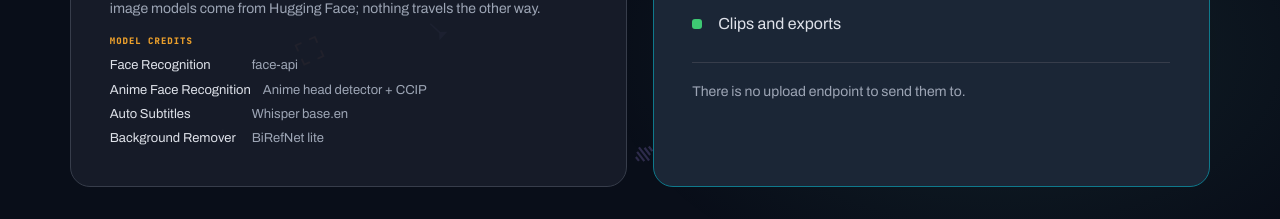
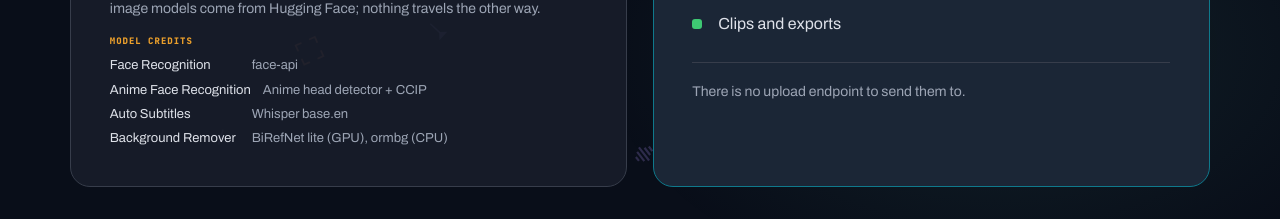
Before and after one commit to raevor/Cutweave-Lab, a Next.js app: page /privacy in a window 1280 px wide. Shown: the part 1580-1799 px from the top of the page. Built offline with nearby package versions, Linux system fonts and the light colour scheme.

Commit message:
fix: run background removal on the CPU with a model that fits in memory

```diff
--- a/src/app/lab/[tool]/background-remover-workspace.tsx
+++ b/src/app/lab/[tool]/background-remover-workspace.tsx
@@ -24,7 +24,7 @@ const MAX_FILE_BYTES = 50 * 1024 * 1024;
 /** Larger photos are scaled to this budget so the matte and export stay within browser memory. */
 const MAX_PIXELS = 24_000_000;
 const ACCEPTED_IMAGES = "image/png,image/jpeg,image/webp,.png,.jpg,.jpeg,.webp";
-const MODEL_SIZE: Record<RemoverEngine, string> = { gpu: "about 115 MB", cpu: "about 225 MB" };
+const MODEL_SIZE: Record<RemoverEngine, string> = { gpu: "about 115 MB", cpu: "about 45 MB" };
 
 function formatBytes(bytes: number) {
   if (bytes < 1024 * 1024) return `${Math.max(1, Math.round(bytes / 1024))} KB`;
--- a/src/i18n/messages/en.ts
+++ b/src/i18n/messages/en.ts
@@ -131,7 +131,7 @@ privacy: {
         { tool: "Face Recognition", model: "face-api" },
         { tool: "Anime Face Recognition", model: "Anime head detector + CCIP" },
         { tool: "Auto Subtitles", model: "Whisper base.en" },
-        { tool: "Background Remover", model: "BiRefNet lite" },
+        { tool: "Background Remover", model: "BiRefNet lite (GPU), ormbg (CPU)" },
       ],
     },
     outbound: {
--- a/src/workers/background-remover.worker.ts
+++ b/src/workers/background-remover.worker.ts
@@ -6,14 +6,18 @@ import type { RemoverEngine, RemoverWorkerRequest, RemoverWorkerResponse } from
 const workerScope = self as DedicatedWorkerGlobalScope;
 
 /*
- * BiRefNet lite (MIT), pinned so every visitor gets the same weights. The official
- * ONNX export cannot run on WebGPU (its Split nodes need more storage buffers than
- * a shader stage allows), so the GPU path uses an MIT re-export with the same
- * weights and a rewritten graph. The CPU path keeps the official export.
+ * Pinned models, so every visitor gets the same weights.
+ * GPU: BiRefNet lite (MIT). The official ONNX export cannot run on WebGPU (its
+ * Split nodes need more storage buffers than a shader stage allows), so this is
+ * an MIT re-export with the same weights and a rewritten graph. Its matte is in
+ * logits and needs a sigmoid.
+ * CPU: BiRefNet lite at 1024 x 1024 needs more than WebAssembly's 4 GB and fails
+ * with std::bad_alloc, so the CPU path uses ormbg (Apache-2.0, an ISNet trained
+ * for background removal), 8-bit, whose matte is already 0 to 1.
  */
 const MODELS = {
-  gpu: { id: "jiabins0303/birefnet-lite-1024-webgpu", revision: "1ad01cef0f4101a285c5a3e0bd7f15597d93403f" },
-  cpu: { id: "onnx-community/BiRefNet_lite-ONNX", revision: "de15b22ba131738a16dff04aab8bdf8dc32e3ac1" },
+  gpu: { id: "jiabins0303/birefnet-lite-1024-webgpu", revision: "1ad01cef0f4101a285c5a3e0bd7f15597d93403f", logits: true },
+  cpu: { id: "onnx-community/ormbg-ONNX", revision: "034e2d884afbab897e10e78fc5bb566b29533fd6", logits: false },
 } as const;
 
 // Only model files come from Hugging Face. The ONNX Runtime files are the ones Auto Subtitles serves.
@@ -56,7 +60,7 @@ async function load(engine: RemoverEngine, jobId: string) {
     revision: source.revision,
     device: engine === "gpu" ? "webgpu" : "wasm",
     // The GPU file is already fp16; naming it directly stops the library adding a dtype suffix.
-    ...(engine === "gpu" ? { dtype: "fp32" as const, model_file_name: "model_fp16" } : { dtype: "fp32" as const }),
+    ...(engine === "gpu" ? { dtype: "fp32" as const, model_file_name: "model_fp16" } : { dtype: "q8" as const }),
     progress_callback,
   });
   const processor = await AutoProcessor.from_pretrained(source.id, { revision: source.revision });
@@ -70,10 +74,13 @@ async function remove(request: RemoverWorkerRequest) {
   post({ type: "processing", jobId: request.jobId });
   const image = new RawImage(new Uint8ClampedArray(request.pixels), request.width, request.height, 4);
   const { pixel_values } = await processor(image.rgb());
-  const { output_image } = await model({ input_image: pixel_values }) as { output_image: Tensor };
+  // The two models name their input differently; each has a single image input.
+  const inputName = (model as unknown as { sessions: { model: { inputNames: string[] } } }).sessions.model.inputNames[0];
+  const outputs = await model({ [inputName]: pixel_values }) as Record<string, Tensor>;
   // The model works at 1024 x 1024; the matte is scaled back to the image's own size.
-  const first = (output_image as unknown as Tensor[])[0];
-  const matte = await RawImage.fromTensor(first.sigmoid().mul(255).to("uint8")).resize(request.width, request.height);
+  const first = (Object.values(outputs)[0] as unknown as Tensor[])[0];
+  const alpha = MODELS[request.engine].logits ? first.sigmoid() : first;
+  const matte = await RawImage.fromTensor(alpha.mul(255).to("uint8")).resize(request.width, request.height);
   const mask = new Uint8Array(matte.data);
   post({ type: "result", jobId: request.jobId, mask: mask.buffer, width: request.width, height: request.height, seconds: (performance.now() - started) / 1000 });
 }
```
